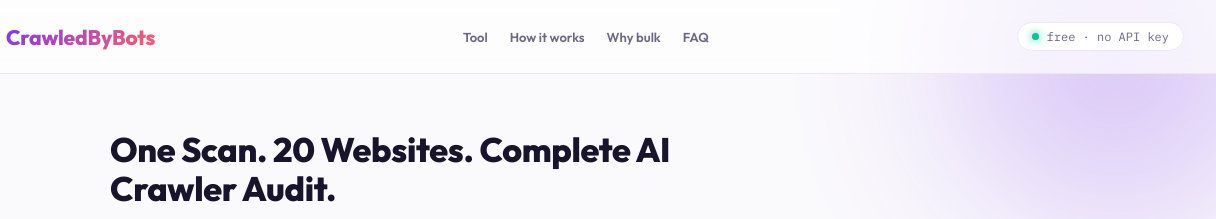
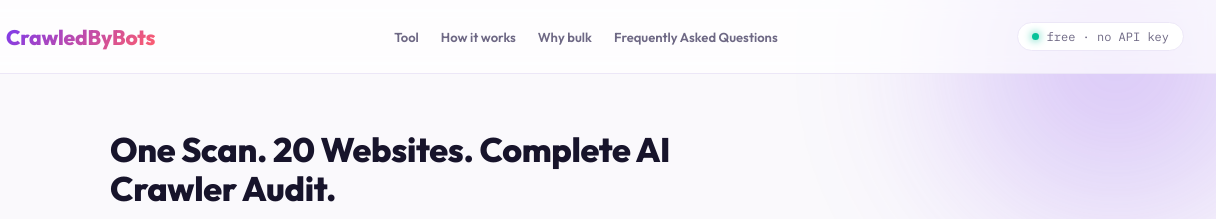
Before and after one commit to subhankhan6d-alt/ai-crawler-scanner, a website: page public/index.html in a window 1280 px wide. Shown: the top 219 px of the page, 64-1280 px from the left. Drawn offline with Linux system fonts and the light colour scheme.

Commit message:
Update index.html

```diff
--- a/public/index.html
+++ b/public/index.html
@@ -41,7 +41,7 @@
     <a href="#tool">Tool</a>
     <a href="#how-it-works">How it works</a>
     <a href="#why-bulk">Why bulk</a>
-    <a href="#faq">FAQ</a>
+    <a href="#faq">Frequently Asked Questions</a>
   </nav>
   <div class="mode-badge">
     <span class="dot live"></span>
```
